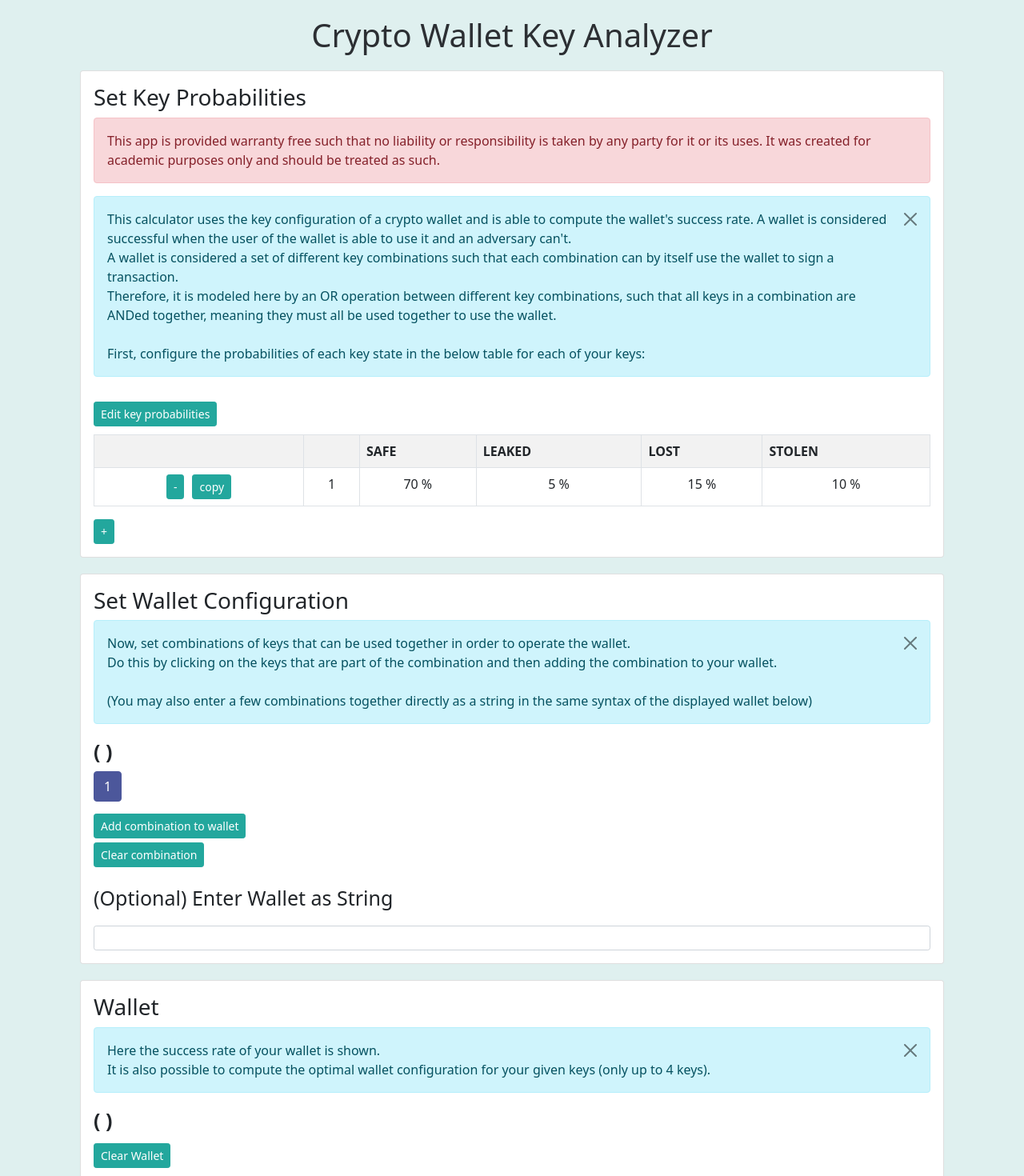
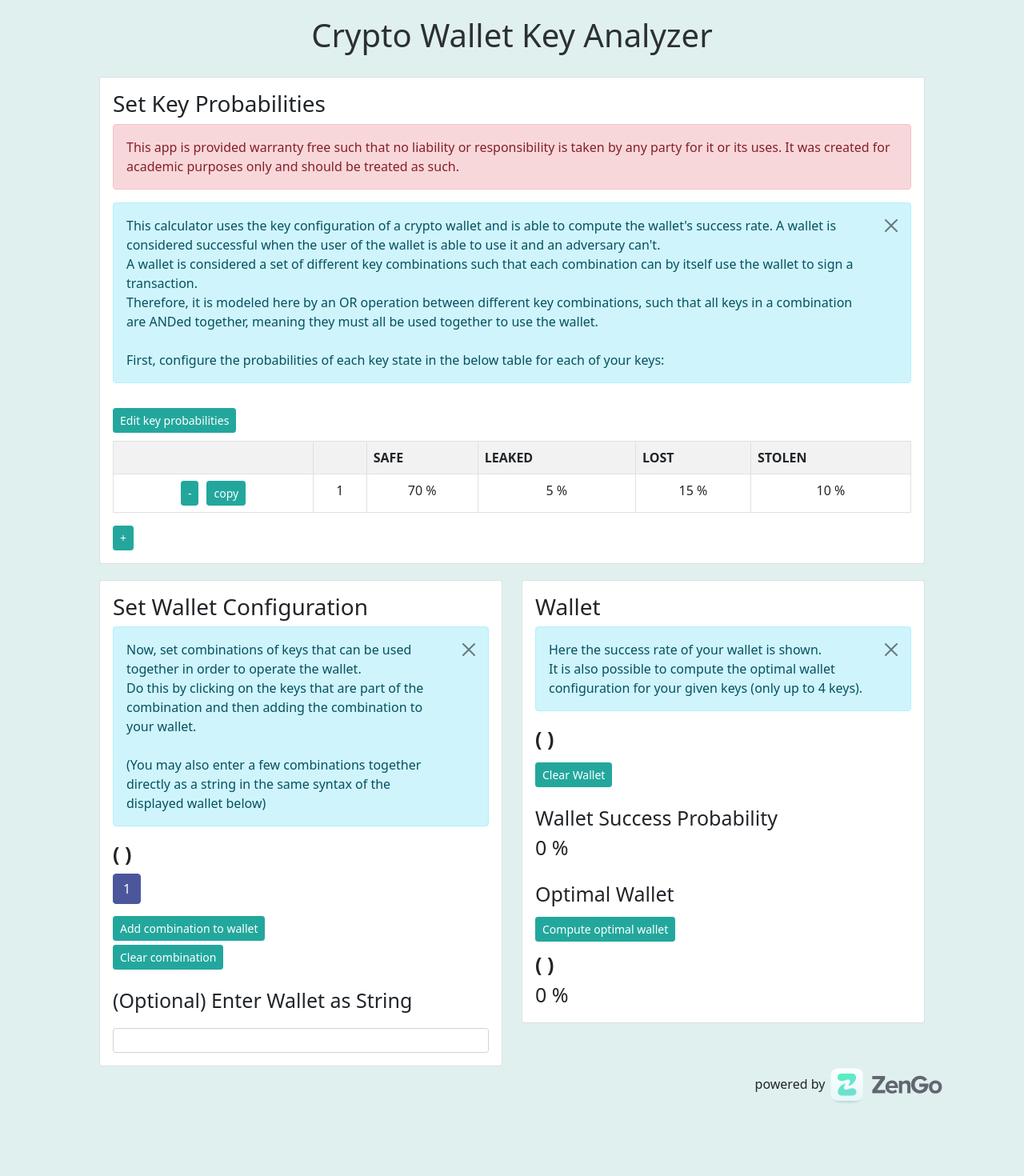
Before and after one commit to ZenGo-X/crypto-key-calculator, a React (Create React App) app: page / in a window 1280 px wide. Shown: the top 1470 px of the page at 80% size. After the commit the page ends 1397 px from the top, so only its background shows below. Built offline with nearby package versions, Linux system fonts and the light colour scheme.

Commit message:
utilise less screen space on desktop

```diff
--- a/src/App.js
+++ b/src/App.js
@@ -8,6 +8,7 @@ import ZengoLogo from './assets/zengo_logo.svg';
 import 'bootstrap/dist/css/bootstrap.min.css';
 import { isMobile } from 'react-device-detect';
 import './App.css';
+import { Col, Container, Row } from 'react-bootstrap';
 
 function App() {
   const [keyNum, setKeyNum] = useState(1);
@@ -469,17 +470,7 @@ function App() {
 
   document.body.style.backgroundColor = '#DFF0EF';
 
-  return (
-    <div style={{ backgroundColor: '#DFF0EF' }}>
-      <link
-        rel="stylesheet"
-        href="https://cdn.jsdelivr.net/npm/bootstrap@5.1.1/dist/css/bootstrap.min.css"
-        integrity="sha384-F3w7mX95PdgyTmZZMECAngseQB83DfGTowi0iMjiWaeVhAn4FJkqJByhZMI3AhiU"
-        crossOrigin="anonymous"
-      />
-      <h1 style={{ marginLeft: marginHorizontalPx, marginRight: marginHorizontalPx, marginTop: '20px', textAlign: 'center', color: '#2C2F33'}}>Crypto Wallet Key Analyzer</h1>
-
-      <Card style={{ marginLeft: marginHorizontalPx, marginRight: marginHorizontalPx, marginTop: '20px' }}>
+  let keyConfCard = (<Card style={{ marginTop: '20px' }}>
     <Card.Body>
       <Card.Title style={{ fontSize: '28px' }}>Set Key Probabilities</Card.Title>
 
@@ -512,9 +503,9 @@ function App() {
       {alertProbabilitiesError}
       <Button size='sm' variant='minty' onClick={addKey}>+</Button>
     </Card.Body>
-      </Card>
+  </Card>);
 
-      <Card style={{ marginLeft: marginHorizontalPx, marginRight: marginHorizontalPx, marginTop: '20px' }}>
+  let walletConfCard = (<Card style={{ marginTop: '20px' }}>
     <Card.Body>
       <Card.Title style={{ fontSize: '28px' }}>Set Wallet Configuration</Card.Title>
       {infoWalletConfiguration}
@@ -528,9 +519,9 @@ function App() {
       <Form.Control type="text" size='sm' onChange={(event) => parseWalletFromString(event.target.value)} />
       {alertWalletStrWithErrors}
     </Card.Body>
-      </Card>
+  </Card>);
 
-      <Card style={{ marginLeft: marginHorizontalPx, marginRight: marginHorizontalPx, marginTop: '20px', marginBottom: '20px' }}>
+  let walletCard = (<Card style={{ marginTop: '20px', marginBottom: '20px', minHeight: 'parent' }}>
     <Card.Body>
       <Card.Title style={{ fontSize: '28px' }}>Wallet</Card.Title>
       {infoWallet}
@@ -548,7 +539,46 @@ function App() {
       <div style={{ fontSize: '25px', fontWeight: 'bold' }}>{displayWallet(optimalWallet)}</div>
       <div style={{ fontSize: '25px' }}>{toPercent(optimalWalletProb)}</div>
     </Card.Body>
-      </Card>
+  </Card>);
+
+  let cardsContainer = <div></div>;
+  if (!isMobile) {
+    cardsContainer = <Container fluid>
+      <Row style={{ marginLeft: marginHorizontalPx, marginRight: marginHorizontalPx }}>
+        <Col>{keyConfCard}</Col>
+      </Row>
+      <Row style={{ marginLeft: marginHorizontalPx, marginRight: marginHorizontalPx }}>
+        <Col>{walletConfCard}</Col>
+        <Col>{walletCard}</Col>
+      </Row>
+    </Container>;
+  }
+  else {
+    cardsContainer = <Container fluid>
+      <Row style={{ marginLeft: marginHorizontalPx, marginRight: marginHorizontalPx }}>
+        <Col>{keyConfCard}</Col>
+      </Row>
+      <Row style={{ marginLeft: marginHorizontalPx, marginRight: marginHorizontalPx }}>
+        <Col>{walletConfCard}</Col>
+      </Row>
+      <Row style={{ marginLeft: marginHorizontalPx, marginRight: marginHorizontalPx }}>
+        <Col>{walletCard}</Col>
+      </Row>
+    </Container>;
+  }
+
+  return (
+    <div style={{ backgroundColor: '#DFF0EF' }}>
+      <link
+        rel="stylesheet"
+        href="https://cdn.jsdelivr.net/npm/bootstrap@5.1.1/dist/css/bootstrap.min.css"
+        integrity="sha384-F3w7mX95PdgyTmZZMECAngseQB83DfGTowi0iMjiWaeVhAn4FJkqJByhZMI3AhiU"
+        crossOrigin="anonymous"
+      />
+      <h1 style={{ marginLeft: marginHorizontalPx, marginRight: marginHorizontalPx, marginTop: '20px', textAlign: 'center', color: '#2C2F33' }}>Crypto Wallet Key Analyzer</h1>
+
+      {cardsContainer}
+
       <p style={{ textAlign: 'right', marginRight: marginHorizontalPx }}>powered by <img src={ZengoLogo} style={{ height: '6vmin' }} alt="ZenGo" /></p>
     </div>
   );
```
Lines whose indentation alone changed are shown as unchanged.
